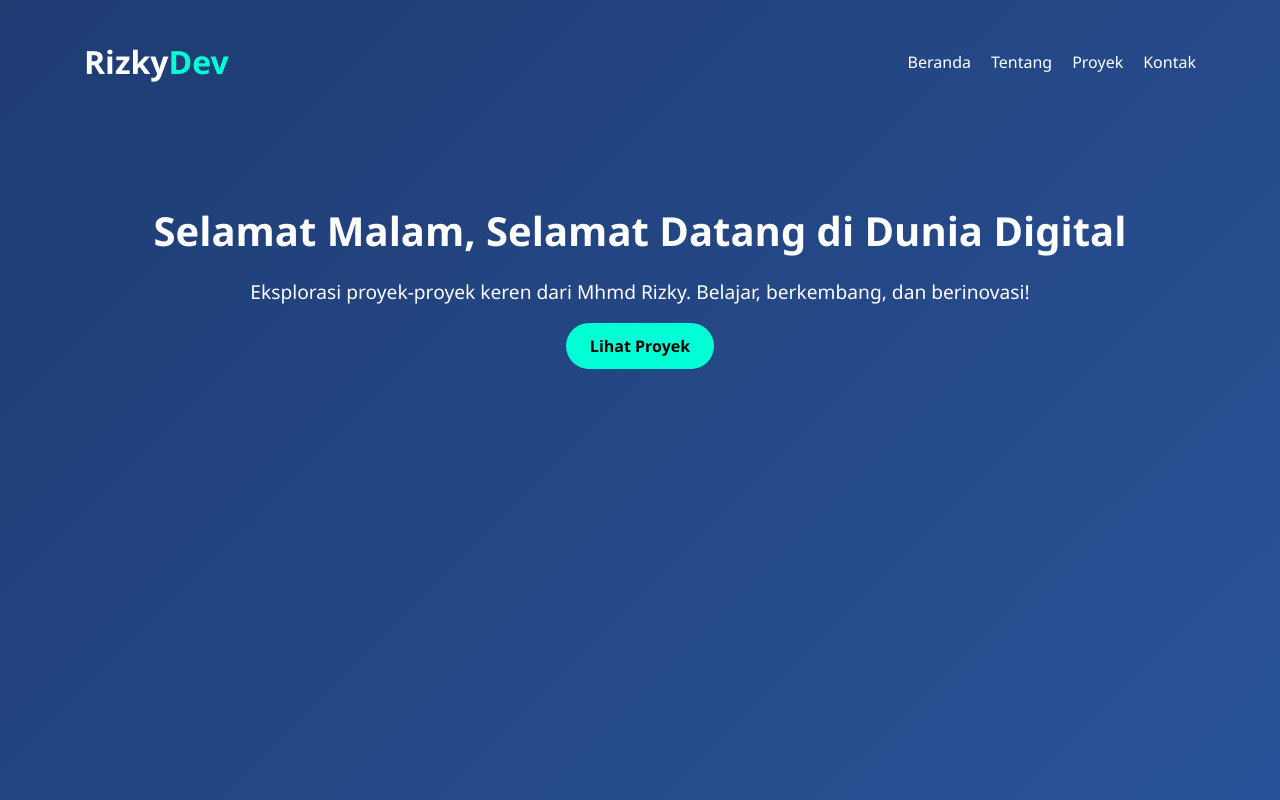
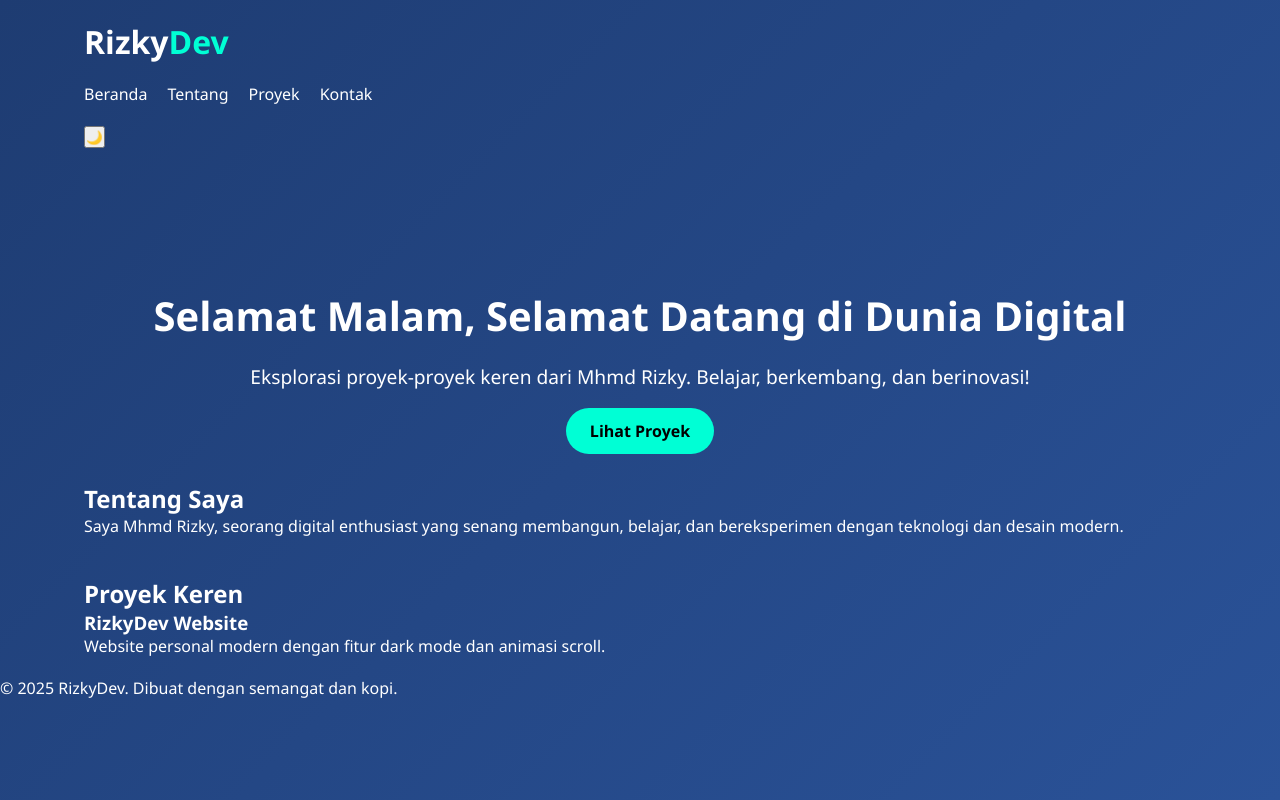
Before and after one commit to mhmdrizky89/rizky, a plain HTML site: page index.html in a window 1280 px wide. Drawn offline with nearby package versions, Linux system fonts and the light colour scheme.

Commit message:
Update index.html

```diff
--- a/index.html
+++ b/index.html
@@ -1,30 +1,66 @@
 <!DOCTYPE html>
 <html lang="id">
 <head>
-  <meta charset="UTF-8">
-  <meta name="viewport" content="width=device-width, initial-scale=1.0">
-  <title>Rizky Project</title>
-  <link rel="stylesheet" href="style.css">
+  <meta charset="UTF-8" />
+  <meta name="viewport" content="width=device-width, initial-scale=1.0"/>
+  <title>RizkyDev</title>
+  <link rel="stylesheet" href="style.css" />
+  <!-- AOS CSS -->
+  <link rel="stylesheet" href="https://unpkg.com/aos@next/dist/aos.css" />
+  <script src="script.js" defer></script>
 </head>
 <body>
+  <header>
     <div class="container">
+      <h1 class="logo">Rizky<span>Dev</span></h1>
       <nav>
-      <h1 class="logo">Rizky<span>Dev</span></h1>
-      <ul>
+        <ul class="nav-links">
           <li><a href="#">Beranda</a></li>
-        <li><a href="#">Tentang</a></li>
-        <li><a href="#">Proyek</a></li>
+          <li><a href="#tentang">Tentang</a></li>
+          <li><a href="#proyek">Proyek</a></li>
           <li><a href="#">Kontak</a></li>
         </ul>
       </nav>
+      <button id="toggleDark" class="dark-btn">🌙</button>
+    </div>
+  </header>
 
-    <section class="hero">
+  <section class="hero" data-aos="fade-up">
+    <div class="container">
       <h2 id="greeting">Selamat Datang di Dunia Digital</h2>
       <p>Eksplorasi proyek-proyek keren dari Mhmd Rizky. Belajar, berkembang, dan berinovasi!</p>
-      <a href="#" class="btn" onclick="btnClick()">Lihat Proyek</a>
+      <a href="#proyek" class="btn" onclick="btnClick()">Lihat Proyek</a>
+    </div>
   </section>
+
+  <section id="tentang" class="info" data-aos="fade-left">
+    <div class="container">
+      <h2>Tentang Saya</h2>
+      <p>Saya Mhmd Rizky, seorang digital enthusiast yang senang membangun, belajar, dan bereksperimen dengan teknologi dan desain modern.</p>
     </div>
+  </section>
 
-  <script src="script.js"></script>
+  <section id="proyek" class="info" data-aos="fade-right">
+    <div class="container">
+      <h2>Proyek Keren</h2>
+      <div class="card">
+        <h3>RizkyDev Website</h3>
+        <p>Website personal modern dengan fitur dark mode dan animasi scroll.</p>
+      </div>
+    </div>
+  </section>
+
+  <footer data-aos="zoom-in">
+    <p>&copy; 2025 RizkyDev. Dibuat dengan semangat dan kopi.</p>
+  </footer>
+
+  <!-- AOS JS -->
+  <script src="https://unpkg.com/aos@next/dist/aos.js"></script>
+  <script>
+    AOS.init({
+      once: true,
+      duration: 1000
+    });
+  </script>
 </body>
 </html>
```
Lines whose indentation alone changed are shown as unchanged.
